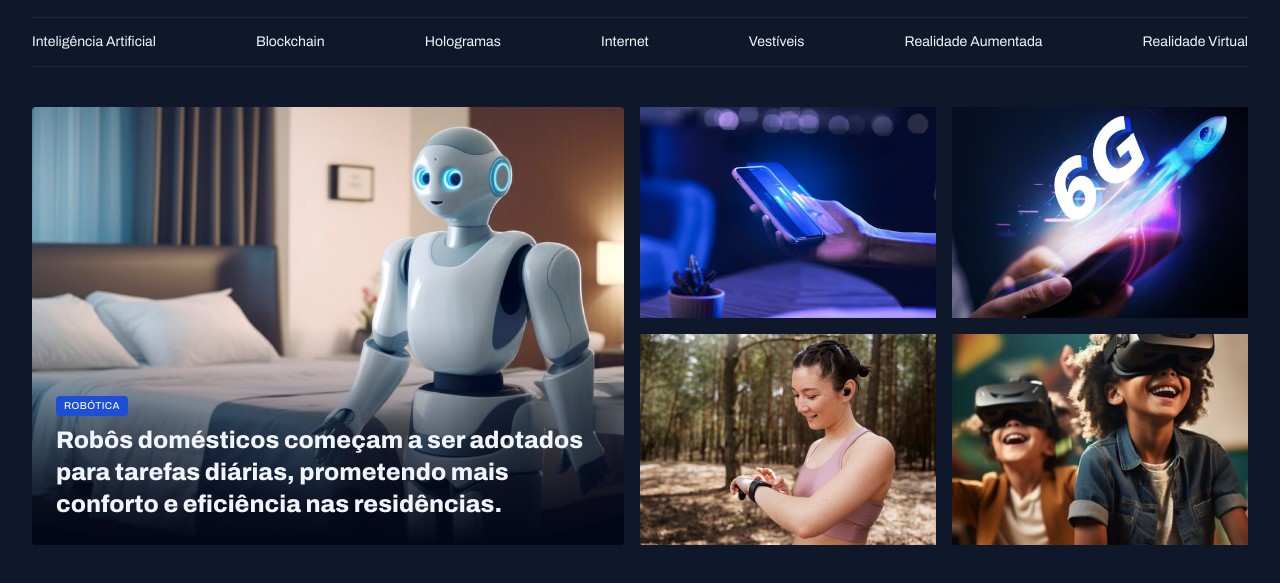
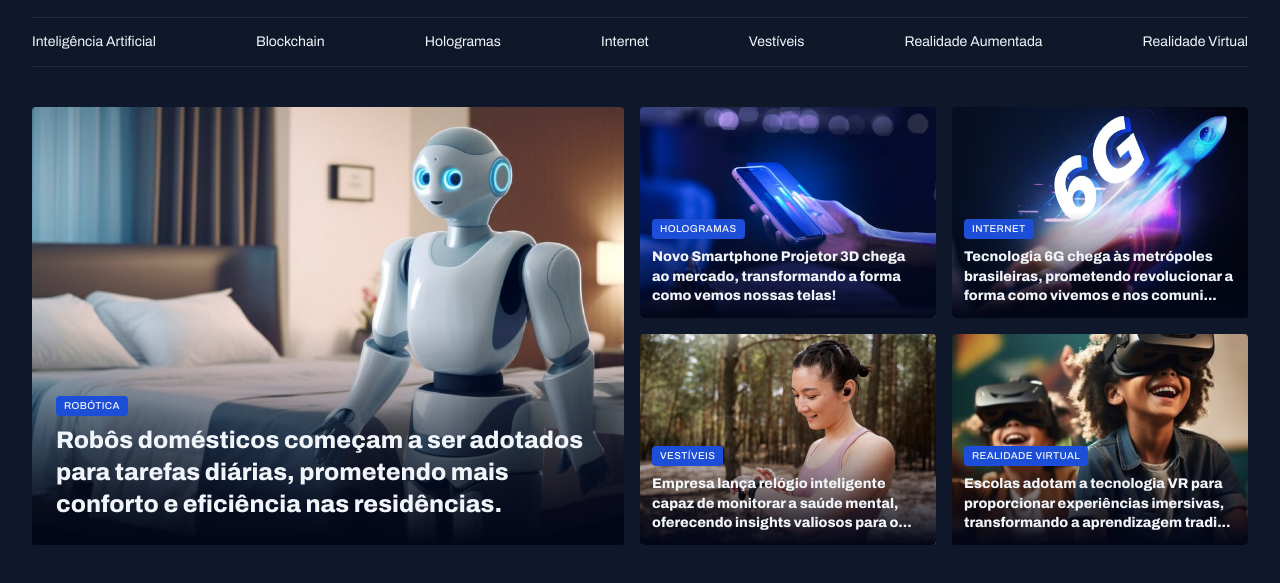
Before and after one commit to Julio-Vl/portal-de-noticias, a plain HTML site: page index.html in a window 1280 px wide. Shown: the part 55-638 px from the top of the page. Drawn offline with Linux system fonts and the light colour scheme.

Commit message:
finalizando a section destaques

```diff
--- a/index.html
+++ b/index.html
@@ -46,18 +46,35 @@
 
 
   <div class="grid grid-cols-2 gap-16">
-    <div>
-    <img src="assets/images/Image 02.png" alt="">
-    </div><div>
-    <img src="assets/images/Image 03.png" alt="">
-    </div>
-    <div>
-    <img src="assets/images/Image 04.png" alt="">
-    </div>
-    <div>
-      <img src="assets/images/Image 05.png" alt="">
-      </div>
-  </div>
+    <figure class="card">
+    <img src="assets/images/Image 02.png" alt="Novo Smartphone Projetor 3D chega ao mercado, transformando a forma como vemos nossas telas!">
+    <figcaption>
+      <span class="content-tag">Hologramas</span>
+      <h2 class="text-lg">Novo Smartphone Projetor 3D chega ao mercado, transformando a forma como vemos nossas telas!</h2>
+    </figcaption>
+    </figure>
+    <figure class="card">
+    <img src="assets/images/Image 03.png" alt="Tecnologia 6G chega às metrópoles brasileiras, prometendo revolucionar a forma como vivemos e nos comunicamos.">
+    <figcaption>
+      <span class="content-tag">Internet </span>
+      <h2 class="text-lg">Tecnologia 6G chega às metrópoles brasileiras, prometendo revolucionar a forma como vivemos e nos comuni...</h2>
+    </figcaption>
+    </figure>
+    <figure class="card">
+    <img src="assets/images/Image 04.png" alt="Empresa lança relógio inteligente capaz de monitorar a saúde mental, oferecendo insights valiosos para o bem-estar pessoal.">
+    <figcaption>
+      <span class="content-tag">Vestíveis</span>
+      <h2 class="text-lg">Empresa lança relógio inteligente capaz de monitorar a saúde mental, oferecendo insights valiosos para o...</h2>
+    </figcaption>
+    </figure>
+    <figure class="card">
+      <img src="assets/images/Image 05.png" alt="Escolas adotam a tecnologia VR para proporcionar experiências imersivas, transformando a aprendizagem tradicional.">
+      <figcaption>
+        <span class="content-tag">Realidade Virtual</span>
+        <h2 class="text-lg">Escolas adotam a tecnologia VR para proporcionar experiências imersivas, transformando a aprendizagem tradi...</h2>
+      </figcaption>
+      </figure>
+  </figure>
 </section>
   </main>
 
--- a/styles/sections.css
+++ b/styles/sections.css
@@ -24,6 +24,9 @@
     position: absolute;
     bottom: 0;
     padding: 24px ;
+    &:has(.text-lg){
+      padding: 12px;
+    }
     h2{
       margin-top: 8px;
     }
```
